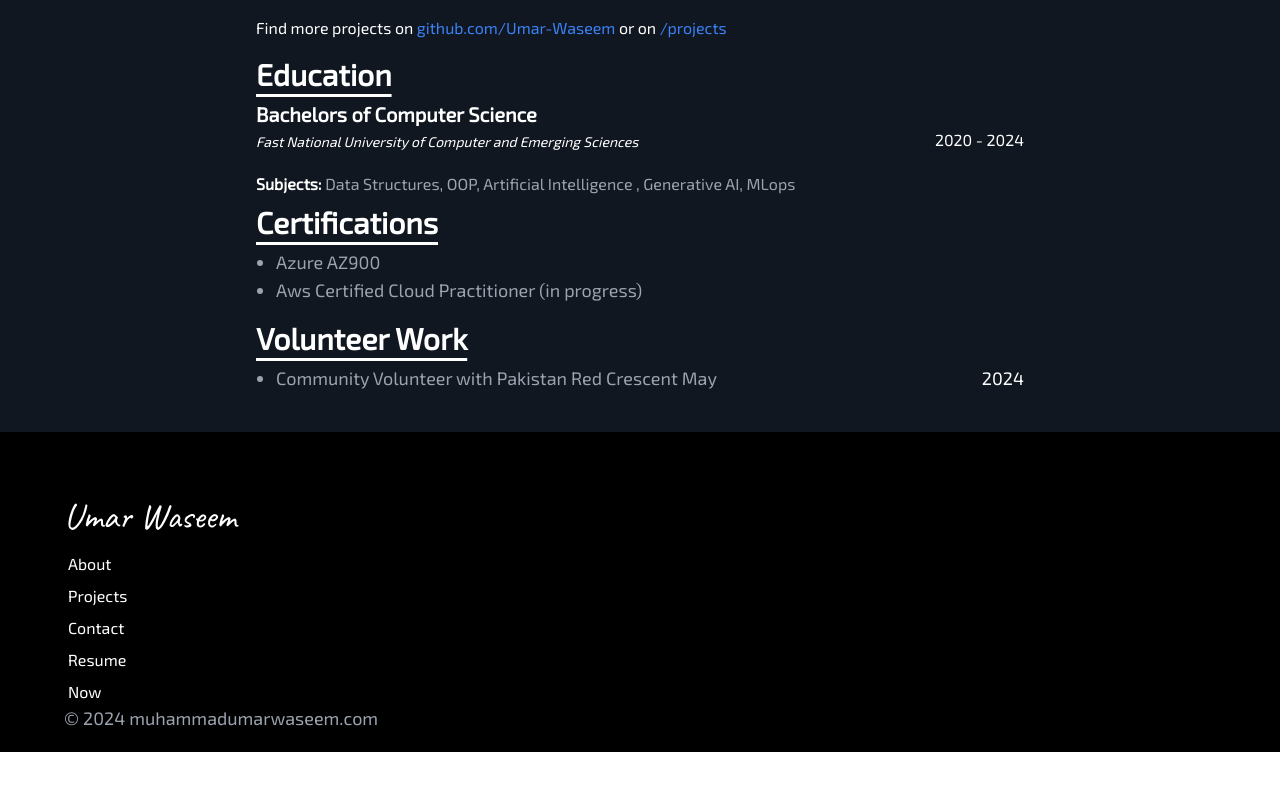
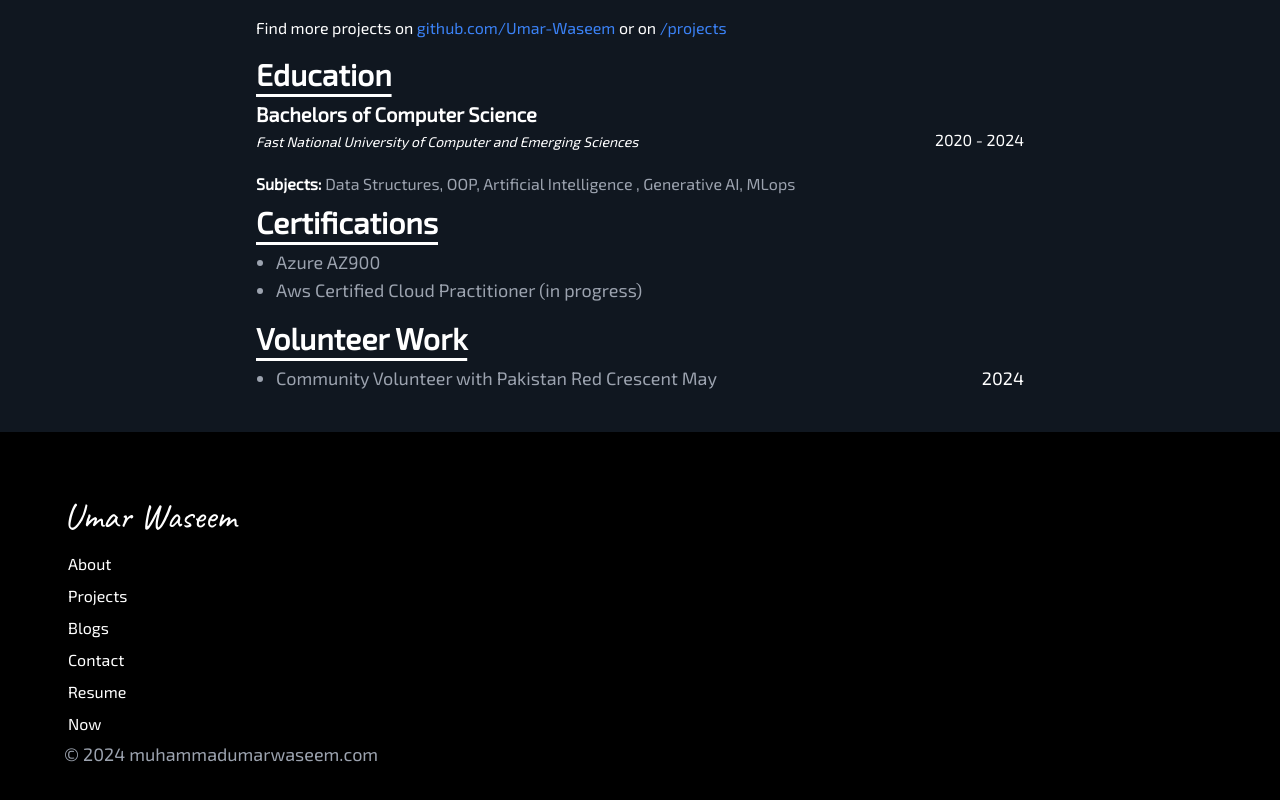
Before and after one commit to umarwaseeem/muhammadumarwaseem, a Next.js app: page /resume in a window 1280 px wide. Shown: the part 2348-3148 px from the top of the page. Before the commit the page ends 3100 px from the top, so only its background shows below. Built offline with nearby package versions, Linux system fonts and the light colour scheme.

Commit message:
blog in footer

```diff
--- a/components/ui/footer.jsx
+++ b/components/ui/footer.jsx
@@ -8,12 +8,13 @@ const caveat = Caveat({
 
 export default function Footer() {
     return (
-        <section className="bg-black h-[40vh] lg:p-16 p-4 text-white flex flex-col justify-between">
+        <section className="bg-black h-[50vh] lg:p-16 p-4 text-white flex flex-col justify-between">
             <div>
                 <Link href={"/"} className={`text-4xl font-bold text-white ${caveat.className}`}>Umar Waseem</Link>
                 <ul className='flex flex-col pl-1 pt-4 space-y-2'>
                     <l1><Link href={"/about"}>About</Link></l1>
                     <l1><Link href={"/projects"}>Projects</Link></l1>
+                    <l1><Link href={"/blogs"}>Blogs</Link></l1>
                     <l1><Link href={"/contact"}>Contact</Link></l1>
                     <l1><Link href={"/resume"}>Resume</Link></l1>
                     <l1><Link href={"/now"}>Now</Link></l1>
```
